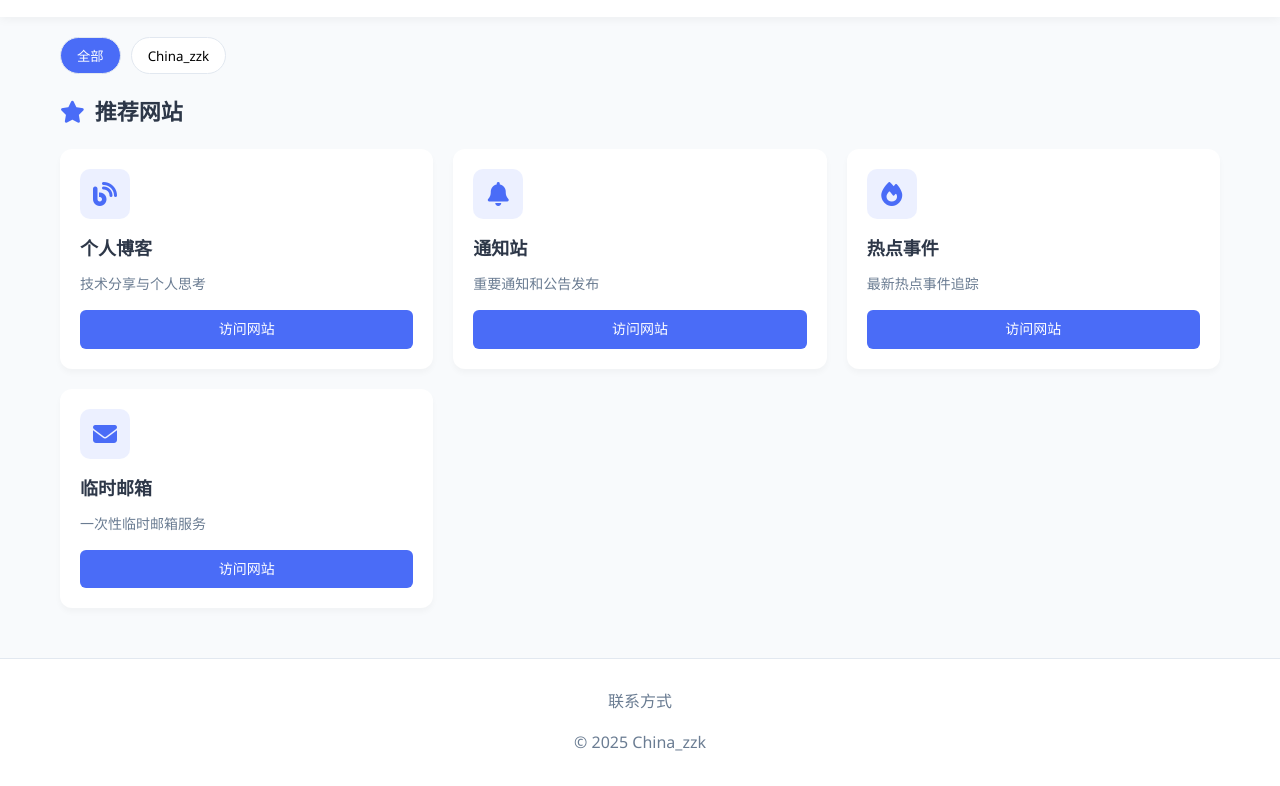
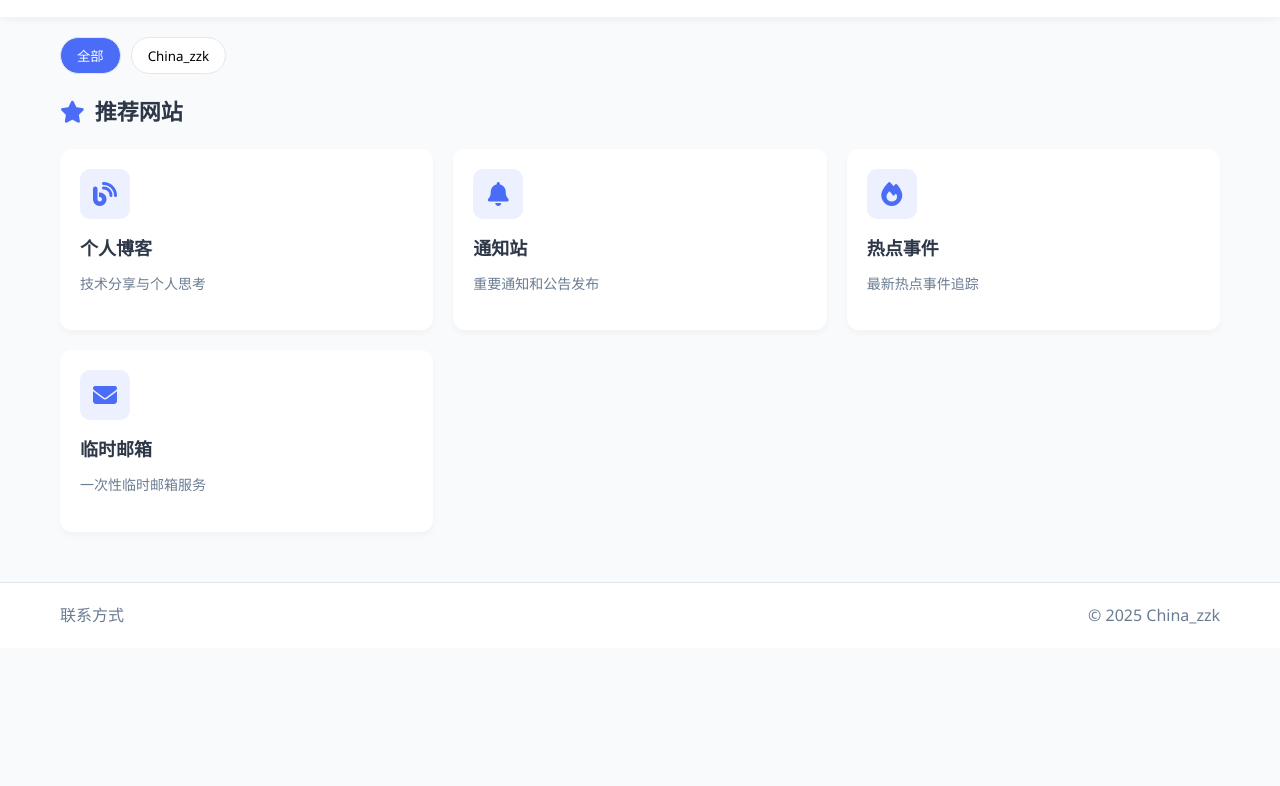
Before and after one commit to zzk6780051/navigation, a plain HTML site: page index.html in a window 1280 px wide. Shown: the part 71-857 px from the top of the page. After the commit the page ends 800 px from the top, so only its background shows below. Drawn offline with Linux system fonts and the light colour scheme.

Commit message:
Refactor footer and card link to improve layout
Updated footer layout and card link structure.

```diff
--- a/index.html
+++ b/index.html
@@ -146,6 +146,9 @@
             display: flex;
             flex-direction: column;
             height: 100%;
+            cursor: pointer;
+            text-decoration: none;
+            color: inherit;
         }
 
         .card:hover {
@@ -179,37 +182,23 @@
             flex-grow: 1;
         }
 
-        .card-link {
-            display: inline-block;
-            padding: 8px 16px;
-            background-color: var(--primary-color);
-            color: white;
-            text-decoration: none;
-            border-radius: 6px;
-            font-size: 14px;
-            font-weight: 500;
-            text-align: center;
-            transition: background-color 0.3s;
+        footer {
+            background-color: var(--card-color);
+            padding: 20px 0;
+            margin-top: 50px;
+            border-top: 1px solid var(--border-color);
+            color: var(--secondary-color);
         }
 
-        .card-link:hover {
-            background-color: #3a5bd9;
-        }
-
-        footer {
-            background-color: var(--card-color);
-            padding: 30px 0;
-            margin-top: 50px;
-            border-top: 1px solid var(--border-color);
-            text-align: center;
-            color: var(--secondary-color);
+        .footer-content {
+            display: flex;
+            justify-content: space-between;
+            align-items: center;
         }
 
         .footer-links {
             display: flex;
-            justify-content: center;
             gap: 20px;
-            margin-bottom: 15px;
         }
 
         .footer-links a {
@@ -248,6 +237,12 @@
 
             .cards-container {
                 grid-template-columns: repeat(auto-fill, minmax(250px, 1fr));
+            }
+
+            .footer-content {
+                flex-direction: column;
+                gap: 15px;
+                text-align: center;
             }
         }
 
@@ -294,10 +289,12 @@
 
     <footer>
         <div class="container">
-            <div class="footer-links">
-                <a href="contact.html">联系方式</a>
+            <div class="footer-content">
+                <div class="footer-links">
+                    <a href="contact.html">联系方式</a>
+                </div>
+                <p>© 2025 <a href="https://china-zzk.com" style="color: inherit; text-decoration: none;">China_zzk</a></p>
             </div>
-            <p>© 2025 <a href="https://china-zzk.com" style="color: inherit; text-decoration: none;">China_zzk</a></p>
         </div>
     </footer>
 
@@ -372,8 +369,10 @@
                 cardsContainer.innerHTML = '';
 
                 sites.forEach(site => {
-                    const card = document.createElement('div');
+                    const card = document.createElement('a');
                     card.className = 'card';
+                    card.href = site.url;
+                    card.target = '_blank';
 
                     card.innerHTML = `
                         <div class="card-icon">
@@ -381,7 +380,6 @@
                         </div>
                         <div class="card-title">${site.name}</div>
                         <div class="card-desc">${site.description}</div>
-                        <a href="${site.url}" target="_blank" class="card-link">访问网站</a>
                     `;
 
                     cardsContainer.appendChild(card);
```
